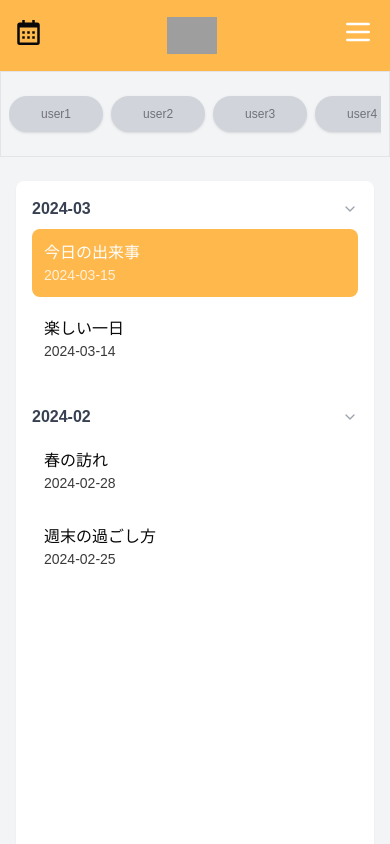
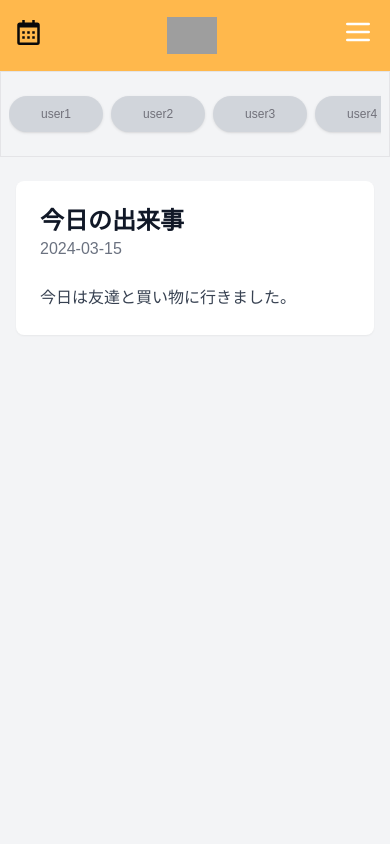
Before and after one commit to yh1110/logme, a Next.js app: page /diary in a window 390 px wide. Shown: the top 844 px of the page. Built offline with nearby package versions, Linux system fonts and the light colour scheme; grey boxes are pictures that could not be loaded.

Commit message:
細かい修正 [slug]で日記データを表示するように調整 /diaryページはデフォルトの内容を表示の方向で

```diff
--- a/app/diary/[slug]/layout.tsx
+++ b/app/diary/[slug]/layout.tsx
@@ -5,8 +5,7 @@ import UserBar from "@/components/app/UserBar";
 import { ScrollArea } from "@/components/ui/scroll-area";
 import React from "react";
 
-// ※実際のデータはAPIやCMSから取得してもOKです。
-// 今回は例として静的な配列を用意しています。
+// ダミーデータ
 const diaryData = {
   "2024-03": [
     {
@@ -30,7 +29,6 @@ const diaryData = {
 
 //ログインしているユーザーの情報をもとにAPI叩く
 //セッションから現在連携しているSNSの情報を取得
-//
 
 export default async function BlogLayout({ children }: { children: React.ReactNode }) {
   return (
--- a/components/app/Samnail.tsx
+++ b/components/app/Samnail.tsx
@@ -1,4 +1,3 @@
-// app/diary/components/MonthAccordion.tsx
 "use client";
 
 import { useState } from "react";
--- a/components/app/UserBar.tsx
+++ b/components/app/UserBar.tsx
@@ -124,7 +124,7 @@ const UserBar = () => {
                 {/* Submit ボタン：フォーム送信 */}
                 <DialogClose asChild>
                   <Button type="submit" className="my-4 sm:my-0 hover:bg-primary-buttonHover">
-                    送信
+                    追加する
                   </Button>
                 </DialogClose>
                 {/* 閉じるボタン */}
--- a/components/client-page/Diary.tsx
+++ b/components/client-page/Diary.tsx
@@ -18,7 +18,8 @@ export default function ClientDiary({ diaryData }) {
       {/* メインコンテンツ */}
       <div className="max-w-7xl mx-auto px-4 py-6 flex flex-col md:flex-row gap-6">
         {/* Sidebar Navigation（この位置はそのまま） */}
-        <div className="w-full md:w-1/3 bg-white rounded-lg shadow-sm">
+        {/* モバイル版では非表示 */}
+        <div className="w-full md:w-1/3 bg-white rounded-lg shadow-sm hidden md:block">
           <ScrollArea className="h-[calc(100vh-8rem)]">
             {Object.entries(diaryData).map(([month, entries]) => (
               <div key={month} className="p-4">
@@ -48,6 +49,7 @@ export default function ClientDiary({ diaryData }) {
         </div>
 
         {/* Main Diary Content */}
+        {/* デフォルト表示用 */}
         <div className="w-full md:w-2/3 bg-white rounded-lg shadow-sm p-6">
           <div className="mb-6">
             <h1 className="text-2xl font-bold text-gray-900">{selectedEntry.title}</h1>
```
